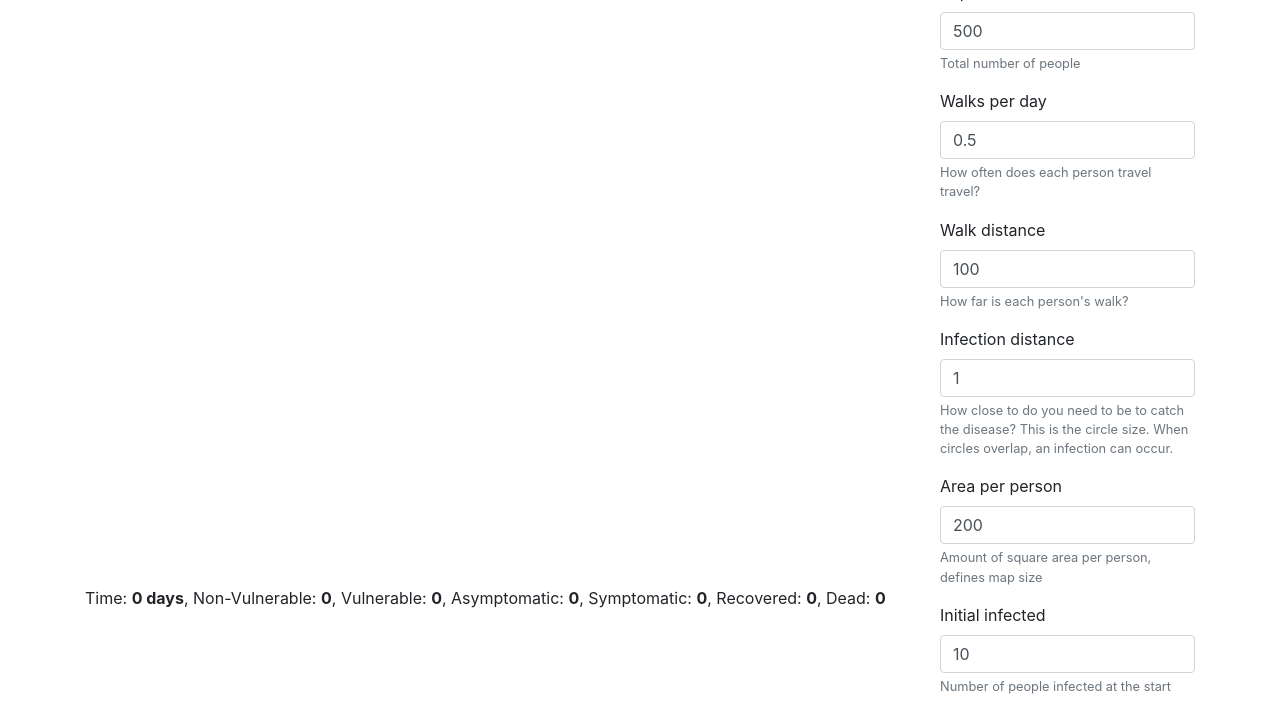
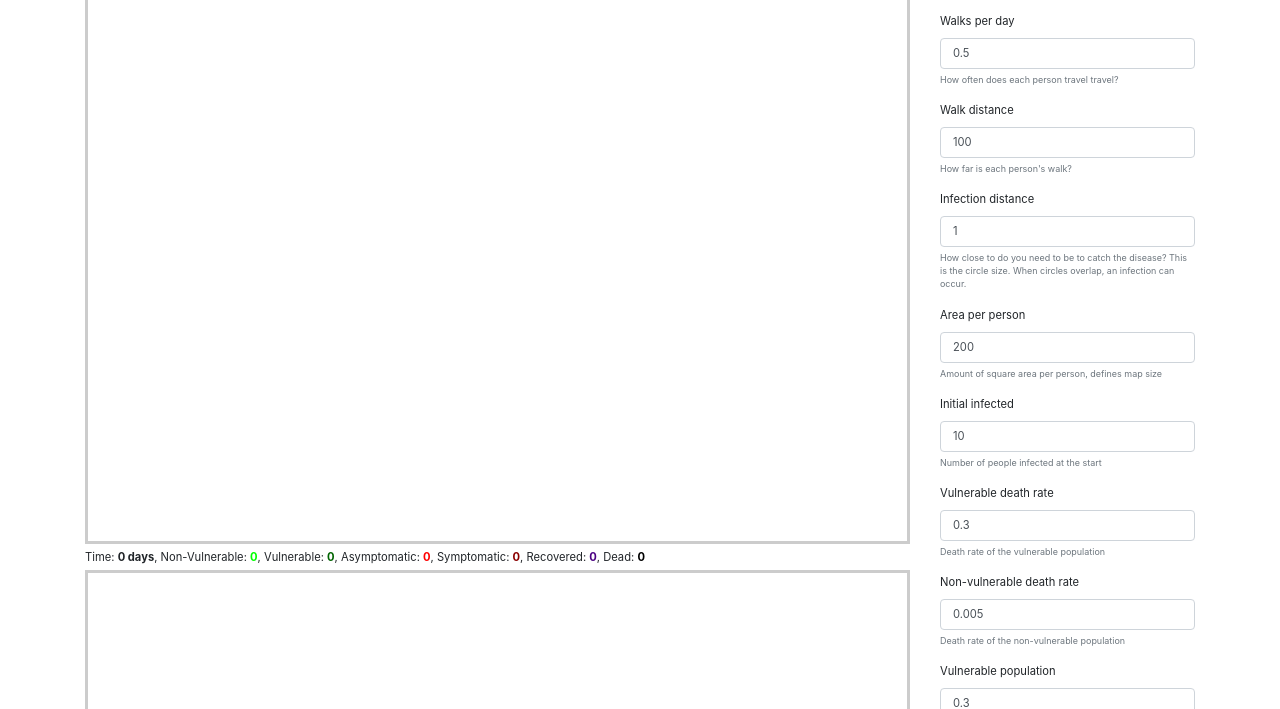
Before and after one commit to joeyrobert/covidsim, a plain HTML site: page index.html in a window 1280 px wide. Shown: the part 132-841 px from the top of the page. Drawn offline with nearby package versions, Linux system fonts and the light colour scheme; the site is published under a folder, as on GitHub Pages, so addresses that start at the root find nothing.

Commit message:
Relative

```diff
--- a/index.html
+++ b/index.html
@@ -4,9 +4,9 @@
     <title>COVIDSIM</title>
     <link rel="stylesheet" href="https://stackpath.bootstrapcdn.com/bootstrap/4.4.1/css/bootstrap.min.css" integrity="sha384-Vkoo8x4CGsO3+Hhxv8T/Q5PaXtkKtu6ug5TOeNV6gBiFeWPGFN9MuhOf23Q9Ifjh" crossorigin="anonymous">
     <script src="https://cdn.jsdelivr.net/npm/chart.js@2.9.3/dist/Chart.min.js" integrity="sha256-R4pqcOYV8lt7snxMQO/HSbVCFRPMdrhAFMH+vr9giYI=" crossorigin="anonymous"></script>
-    <link rel="stylesheet" href="/covidsim.css">
-    <link rel="shortcut icon" href="/favicon.ico" type="image/x-icon">
-    <link rel="icon" href="/favicon.ico" type="image/x-icon">
+    <link rel="stylesheet" href="covidsim.css">
+    <link rel="shortcut icon" href="favicon.ico" type="image/x-icon">
+    <link rel="icon" href="favicon.ico" type="image/x-icon">
   </head>
   <body>
     <div class="container">
```
